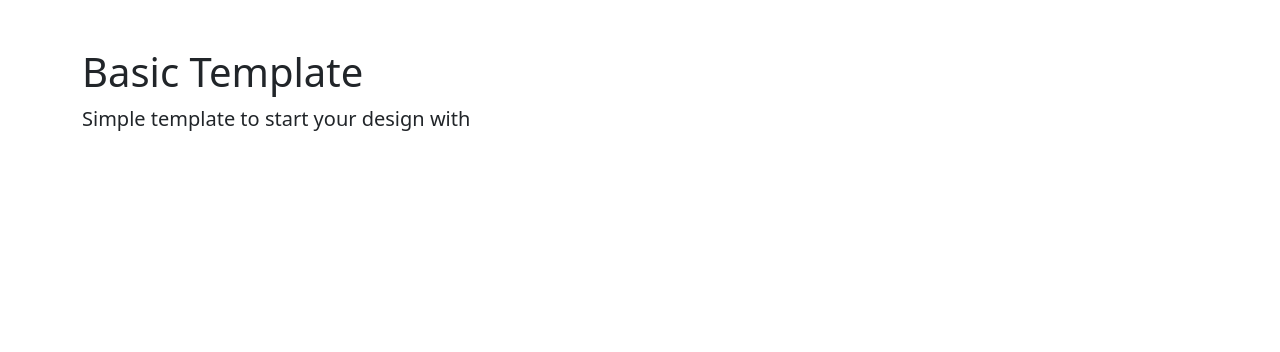
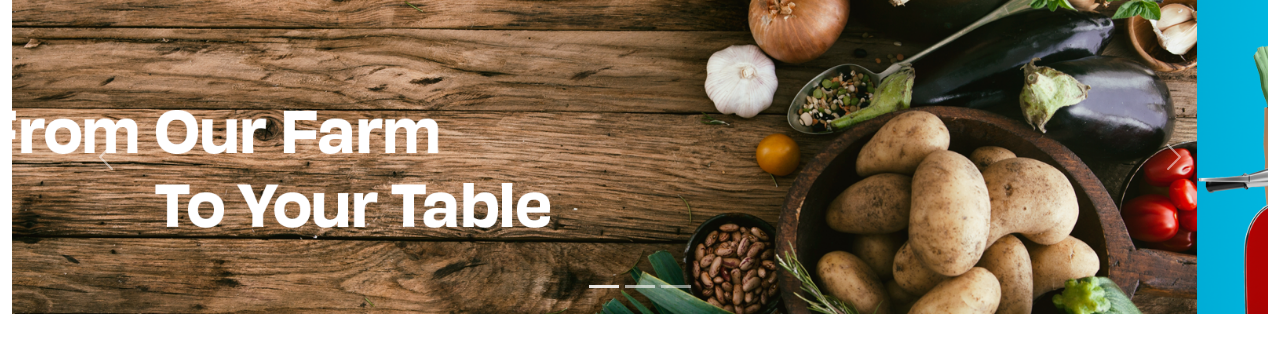
Before and after one commit to rudyjmj/ShoppingTemplate, a plain HTML site: page index.html in a window 1280 px wide. Drawn offline with nearby package versions, Linux system fonts and the light colour scheme.

Commit message:
carousel
image carousel code

```diff
--- a/index.html
+++ b/index.html
@@ -15,10 +15,35 @@
 </head>
 
 <body>
-       <div class="container">
-           <h1 class="mt-5">Basic Template </h1>
-           <p class="lead">Simple template to start your design with</p>
-       </div>
+    <div class="container-fluid">
+        <div id="carouselHeader" class="carousel slide" data-bs-ride="carousel">
+            <div class="carousel-indicators">
+                <button type="button" data-bs-target="#carouselHeader" data-bs-slide-to="0" class="active" current="true" aria-label="Farm Fresh Produce"></button>
+                <button type="button" data-bs-target="#carouselHeader" data-bs-slide-to="1" aria-label="Free Delivery"></button>
+                <button type="button" data-bs-target="#carouselHeader" data-bs-slide-to="2" aria-label="Shop With Our App"></button>
+            </div>
+            <div class="carousel-inner">
+                <div class="carousel-item active">
+                    <img src="img/FarmFresh.png" class="d-block w-100" alt="From our farm to your table">
+                    <!--1600x400 best for image sizes in carousel; make all THE SAME!!!-->
+                </div>
+                <div class="carousel-item">
+                    <img src="img/FreeDelivery.png" class="d-block w-100" alt="Free Delivery">
+                </div>
+                <div class="carousel-item ">
+                    <img src="img/FreshApp.png" class="d-block w-100" alt="Use our app to shop">
+                </div>
+            </div>
+            <button class="carousel-control-prev" type="button" data-bs-target="#carouselHeader" data-bs-slide="prev">
+                <span class="carousel-control-prev-icon" aria-hidden="true"></span>
+                <span class="visually-hidden">Previous</span>
+            </button>
+            <button class="carousel-control-next" type="button" data-bs-target="#carouselHeader" data-bs-slide="next">
+                <span class="carousel-control-next-icon" aria-hidden="true"></span>
+                <span class="visually-hidden">Next</span>
+            </button>
+        </div>
+    </div>
 
     <!-- Bootstrap JS -->
     <script src="https://cdn.jsdelivr.net/npm/bootstrap@5.1.1/dist/js/bootstrap.bundle.min.js"
```
Also changed, not shown: img/FamilyPlan.png (added), img/FarmFresh.png (added), img/FreeDelivery.png (added), img/FreshApp.png (added), img/armyplan.png (added), img/indplan.png (added).
